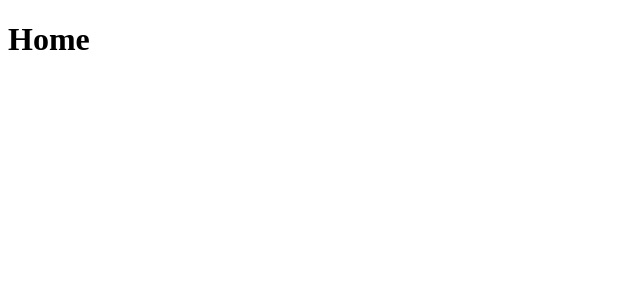
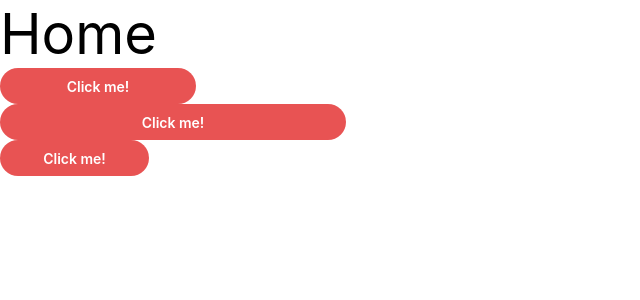
Before and after one commit to GATLA-Meditations/GATLA-Frontend, a Next.js app: page /home in a window 1280 px wide. Shown: the top 300 px of the page, without its empty margins (0-640 px from the left). Built offline with nearby package versions, Linux system fonts and the light colour scheme.

Commit message:
Red variant added.

```diff
--- a/src/app/globals.css
+++ b/src/app/globals.css
@@ -41,6 +41,8 @@
   --grey-500: #52525B;
   --grey-600: #323238;
   --grey-700: #141418;
+
+  --red: #E85353
 }
 
 /*@media (prefers-color-scheme: dark) {*/
--- a/src/components/Button/index.tsx
+++ b/src/components/Button/index.tsx
@@ -4,7 +4,7 @@
 
 interface ButtonProps extends React.ButtonHTMLAttributes<HTMLButtonElement> {
     children: React.ReactNode;
-    variant?: "grey" | "green";
+    variant?: "grey" | "green" | "red";
     size?: "small" | "medium" | "large";
     onClick?: () => void;
     disabled?: boolean;
--- a/src/components/Button/styles.css
+++ b/src/components/Button/styles.css
@@ -15,6 +15,10 @@
     background: var(--complementary);
 }
 
+.red {
+    background: var(--red);
+}
+
 .small {
     height: 36px;
     width: 149px;
--- a/src/pages/home/index.tsx
+++ b/src/pages/home/index.tsx
@@ -1,7 +1,12 @@
+import Button from "@/components/Button";
+
 const HomeScreen = () => {
     return (
         <div>
         <h1>Home</h1>
+            <Button variant="red" size="medium">Click me!</Button>
+            <Button variant="red" size="large">Click me!</Button>
+            <Button variant="red" size="small">Click me!</Button>
         </div>
     );
 }
```
